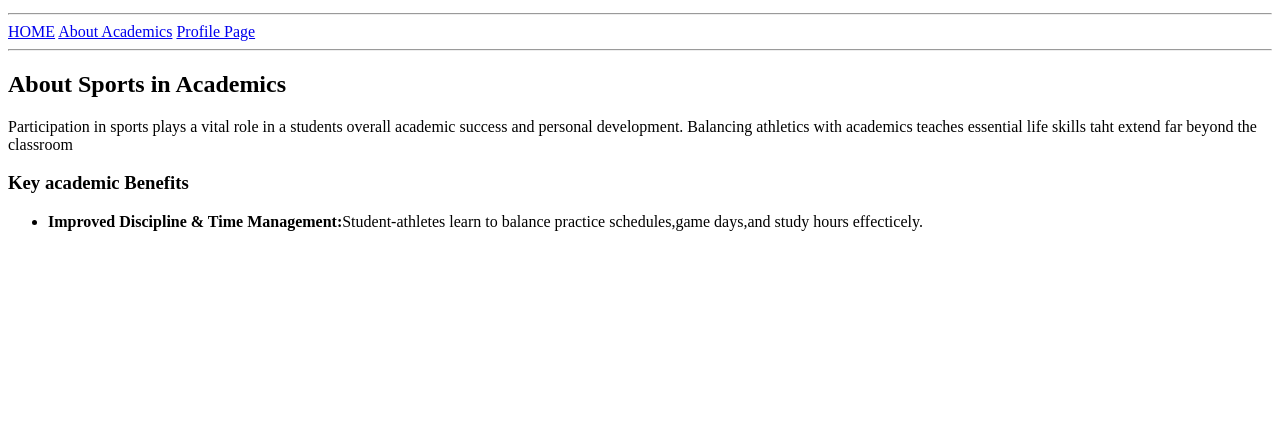
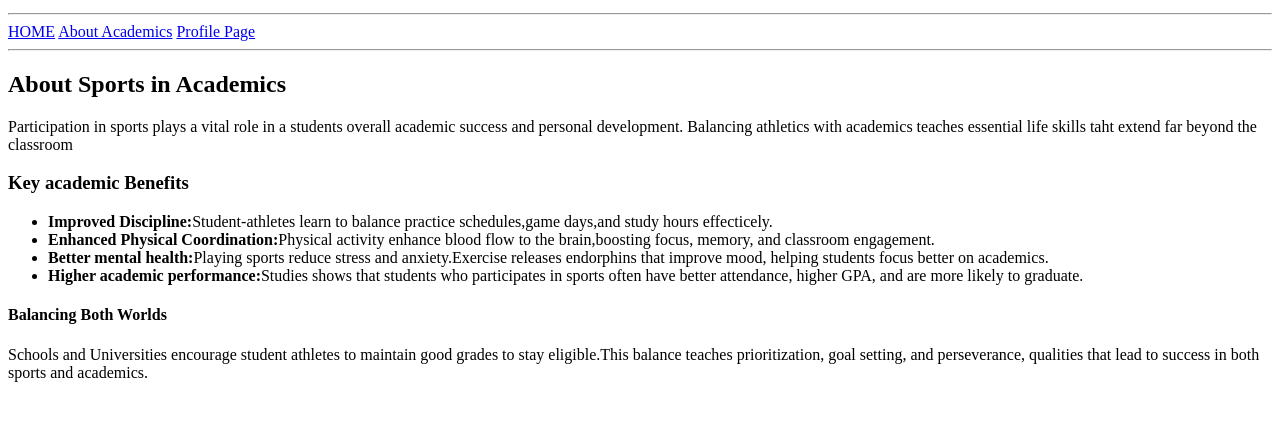
Before and after one commit to Jeru126/jerusecond, a plain HTML site: page academics.html in a window 1280 px wide. Shown: the part 101-522 px from the top of the page. Drawn offline with Linux system fonts and the light colour scheme.

Commit message:
addition for academics,sports,and registrations

```diff
--- a/academics.html
+++ b/academics.html
@@ -28,8 +28,16 @@
 
                 <h3>Key academic Benefits</h3>
                 <ul>
-                    <li><strong>Improved Discipline & Time Management:</strong>Student-athletes learn to balance practice schedules,game days,and study hours effecticely.</li>
+                    <li><strong>Improved Discipline:</strong>Student-athletes learn to balance practice schedules,game days,and study hours effecticely.</li>
+                    <li><strong>Enhanced Physical Coordination:</strong>Physical activity enhance blood flow to the brain,boosting focus, memory, and classroom engagement.</li>
+                    <li><strong>Better mental health:</strong>Playing sports reduce stress and anxiety.Exercise releases endorphins that improve mood, helping students focus better on academics.</li>
+                    <li><strong>Higher academic performance:</strong>Studies shows that students who participates in sports often have better attendance, higher GPA, and are more likely to graduate.</li>
                 </ul>
+
+                <h4>Balancing Both Worlds</h4>
+
+                <p>Schools and Universities encourage student athletes to maintain good grades to stay eligible.This balance teaches prioritization, goal setting, and perseverance, qualities that lead to success in both sports and academics.</p>
+
             </section>
         </main>
     </body>
```
Also changed, not shown: register.html (added).
